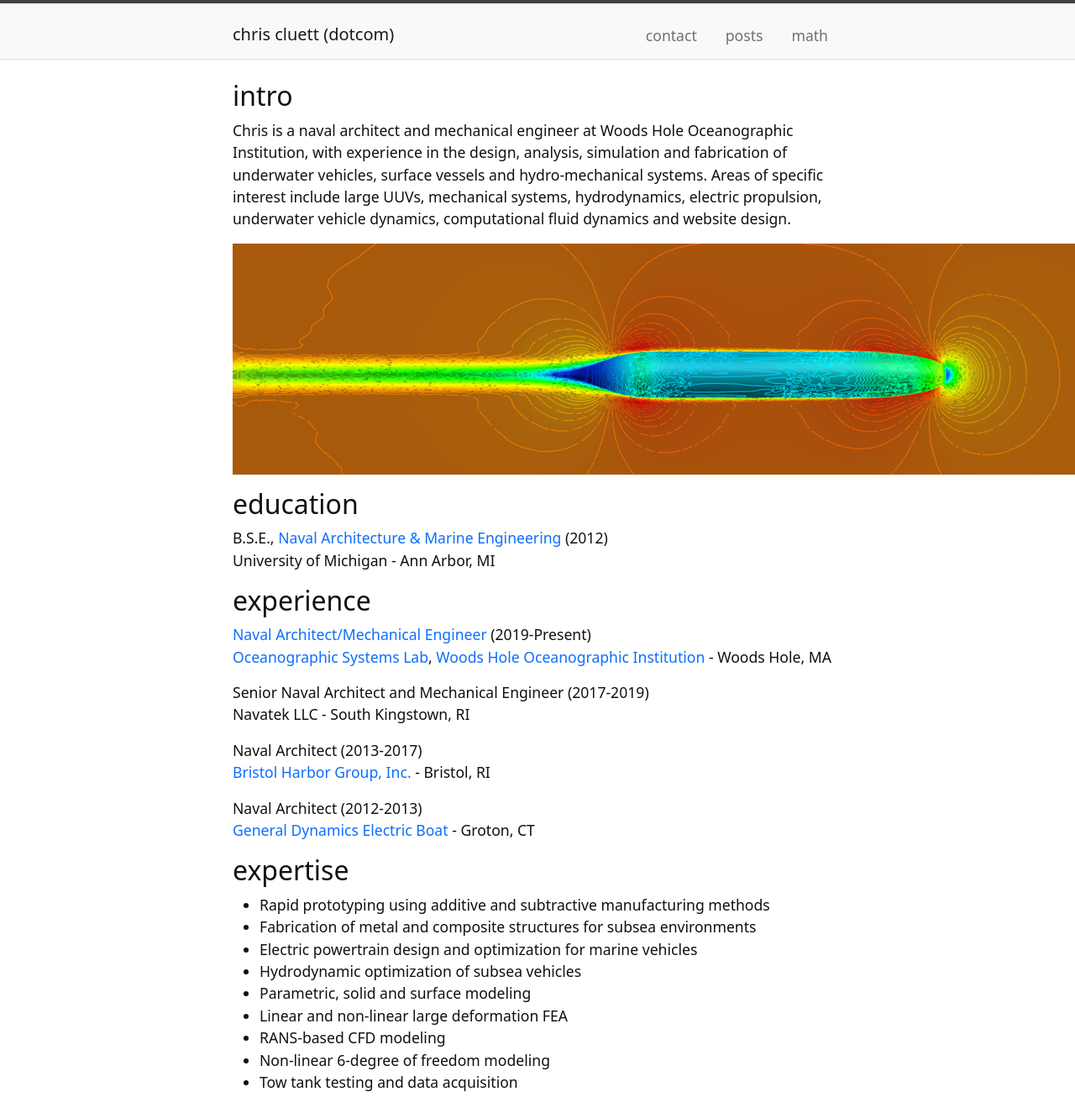
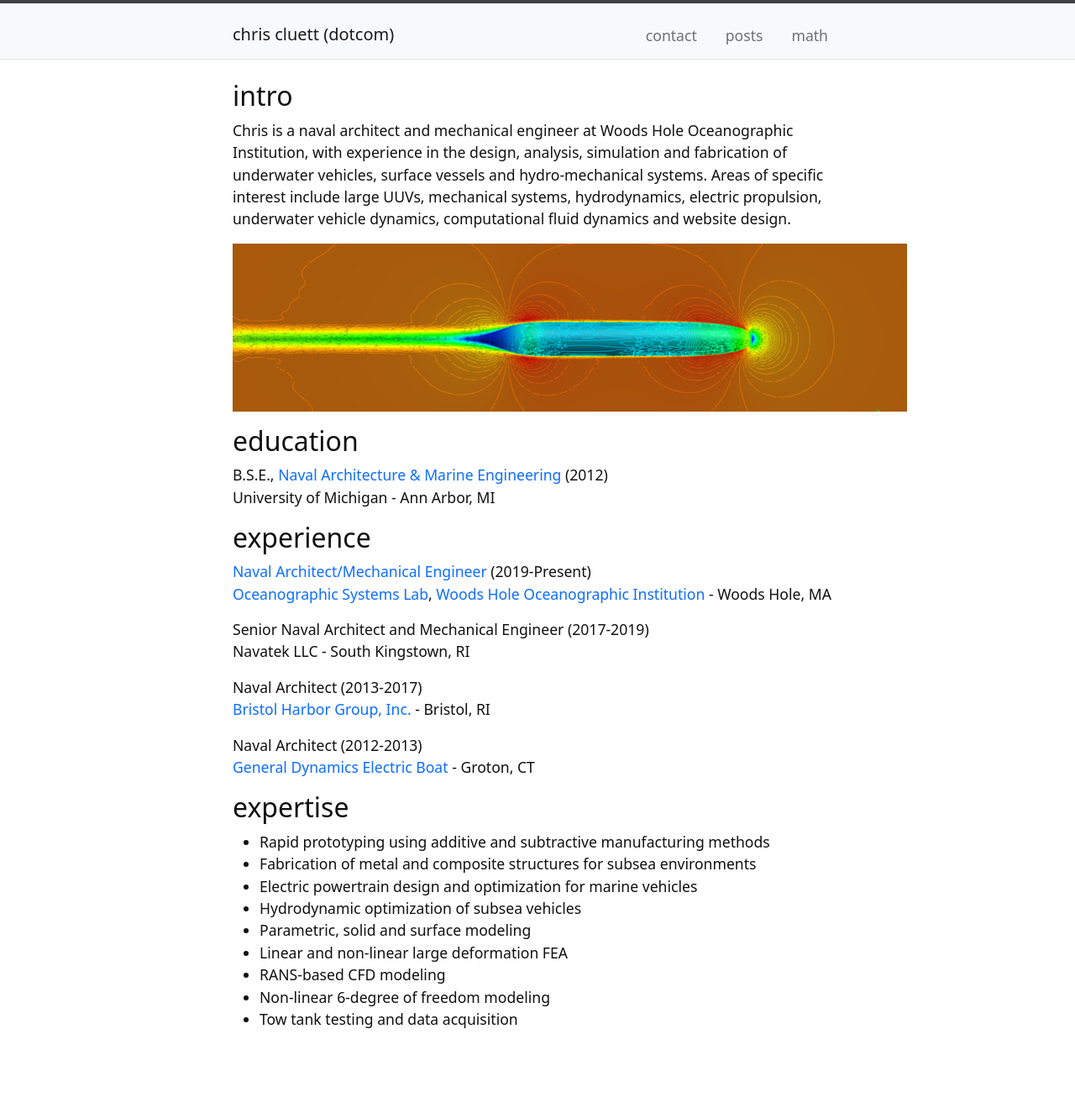
Before and after one commit to ccluett/website, a Jekyll site: the page built from index.md, in a window 1280 px wide. Shown: the whole page at 84% size. Built offline with Jekyll 4.4.1, drawn with Linux system fonts in a browser that asks for light colours; after the commit the page ends 1250 px from its top, so only the background shows below that.

Commit message:
Update index.md

```diff
--- a/index.md
+++ b/index.md
@@ -6,7 +6,7 @@ layout: default
 ## intro
 Chris is a naval architect and mechanical engineer at Woods Hole Oceanographic Institution, with experience in the design, analysis, simulation and fabrication of underwater vehicles, surface vessels and hydro-mechanical systems. Areas of specific interest include large UUVs, mechanical systems, hydrodynamics, electric propulsion, underwater vehicle dynamics, computational fluid dynamics and website design.
 
-![](/images/Picture1.png)
+![](/images/Picture1.png){:height="200px"}
 
 ## education
 B.S.E., [Naval Architecture & Marine Engineering](https://name.engin.umich.edu/) (2012)\
```
